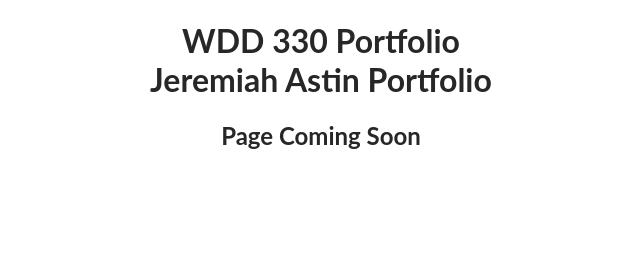
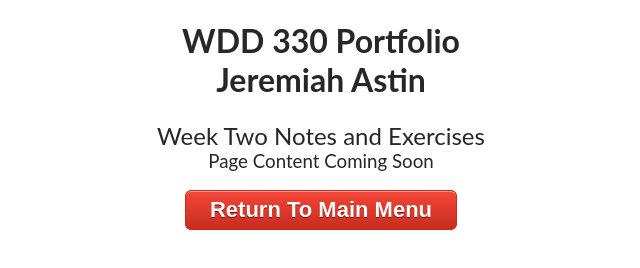
Before and after one commit to Astin-Jeremiah/WDD330, a plain HTML site: page week2/index.html in a window 1280 px wide. Shown: the whole page, without its empty margins (319-959 px from the left). Drawn offline with Linux system fonts and the light colour scheme; a web font is replaced by a local one.

Commit message:
9-19 Updates

```diff
--- a/style.css
+++ b/style.css
@@ -36,10 +36,22 @@ ul#weeklist{
     font-size: 40px;
 }
 
-h1, h2 {
+h1 {
     text-align: center;
     font-family: 'Lato', sans-serif;
     color: #272727;
+}
+
+h2, h3 {
+    text-align: center;
+    font-family: 'Lato', sans-serif;
+    color: #272727;
+    margin-bottom: 0px;
+    font-weight: normal;
+}
+
+h3 {
+    margin-top: 0px;
 }
 
 ol.notes {
@@ -61,3 +73,48 @@ ul.notedetail {
 ul.notedetail li {
     padding-bottom: 5px;
 }
+
+p.heading {
+    font-size: 26px;
+    font-family: 'Lato', sans-serif;
+    color: #272727;
+    text-align: center;
+}
+
+p.subheading {
+    font-family: 'Lato', sans-serif;
+    color: #272727;
+    text-align: center;
+}
+
+.myButton {
+	box-shadow:inset 0px 1px 0px 0px #f5978e;
+	background:linear-gradient(to bottom, #f24537 5%, #c62d1f 100%);
+	background-color:#A40B0B;
+	border-radius:6px;
+	border:1px solid #d02718;
+	display:inline-block;
+	cursor:pointer;
+	color:#ffffff;
+	font-family:Arial;
+	font-size:22px;
+	font-weight:bold;
+	padding:6px 24px;
+	text-decoration:none;
+	text-shadow:0px 1px 0px #810e05;
+    margin: auto;
+}
+.myButton:hover {
+	background:linear-gradient(to bottom, #c62d1f 5%, #f24537 100%);
+	background-color:#c62d1f;
+}
+.myButton:active {
+	position:relative;
+	top:1px;
+}
+
+#button {
+    display: flex;
+    justify-content: center;
+    align-items: center;
+}
--- a/week2/index.html
+++ b/week2/index.html
@@ -11,11 +11,12 @@
 
     <body class="center">
         <h1>WDD 330 Portfolio<br>
-            Jeremiah Astin Portfolio</h1>
+            Jeremiah Astin</h1>
+        <h2>Week Two Notes and Exercises</h2>
+        <h3>Page Content Coming Soon</h3>
+        <!--<h3>Click a Heading to Exand the Section</h3>
 
-		<h2>Page Coming Soon</h2>
-
-        <!--<ol class="notes">
+        <ol class="notes">
             <li>
                 <details><summary>Reading Notes</summary>
                     <ul class="notedetail">
@@ -50,7 +51,6 @@
                             <ul>
                                 <li>git status</li>
                                 <li>git add &#91;File Name&#93;</li>
-                                <li>git status</li>
                                 <li> git commit -m &#34;Comment&#34;</li>
                                 <li>git remove -v</li>
                                 <li>git push -u origin master or git pull</li>
@@ -75,7 +75,10 @@
                 </details>
             </li>
         </ol>-->
-
+        <br>
+        <div id="button">
+            <a href="/index.html" class="myButton">Return To Main Menu</a>
+        </div>
     </body>
 
     <script src="/js/main.js"></script>
```
Also changed, not shown: week1/index.html (+7 -2 lines), week3/index.html (+9 -6 lines).
